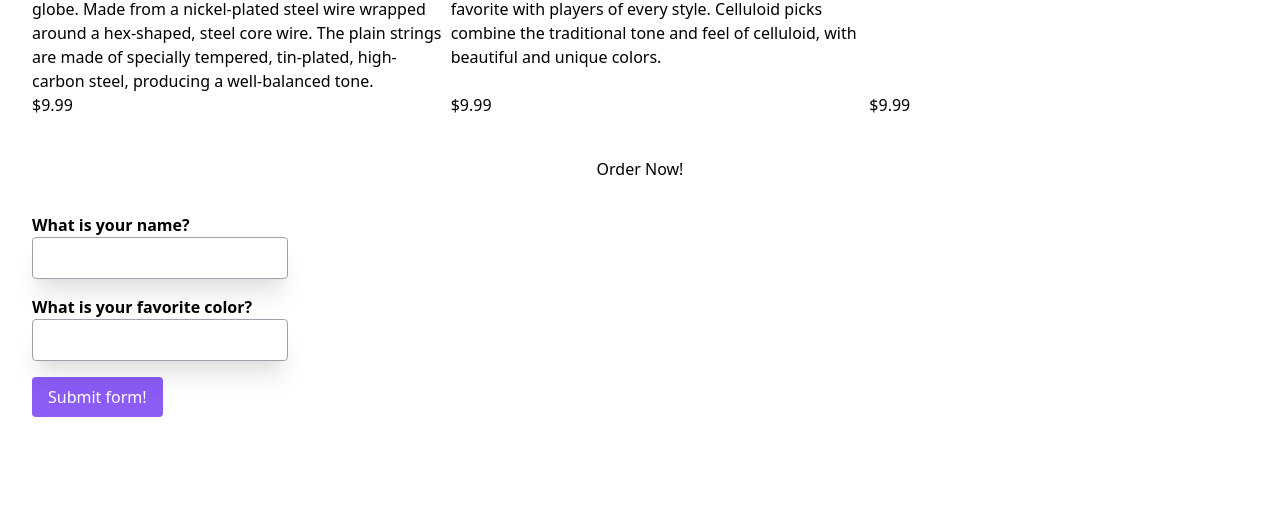
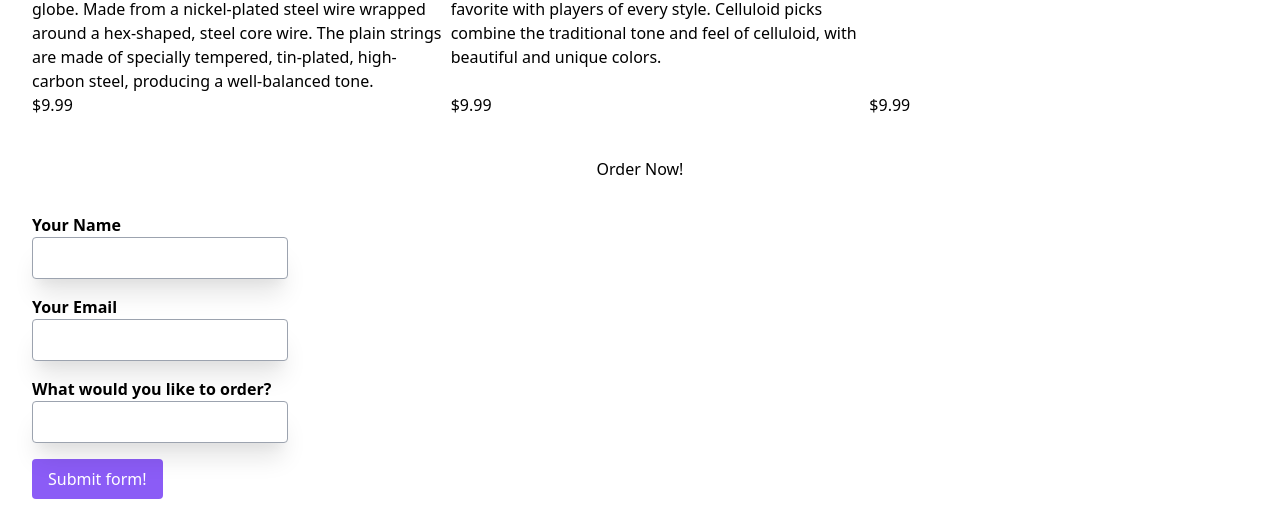
Before and after one commit to jaisonthomas1991/week2-lab, a plain HTML site: page index.html in a window 1280 px wide. Shown: the part 451-982 px from the top of the page. Before the commit the page ends 900 px from the top, so only its background shows below. Drawn offline with nearby package versions, Linux system fonts and the light colour scheme.

Commit message:
Updated again

```diff
--- a/index.html
+++ b/index.html
@@ -51,14 +51,17 @@
     <div>
     <h1 class="text-center">Order Now!</h1>
     <form netlify class="m-8">
-        <label class="block mt-4 font-bold" for="name">What is your name?</label>
+        <label class="block mt-4 font-bold" for="name">Your Name</label>
         <input class="p-2 w-64 border border-gray-400 rounded shadow-xl focus:outline-none focus:ring-purple-500
         focus:border-purple-500" type="text" id="name" name="name">
 
-        <label class="block mt-4 font-bold" for="favorite-color">What is your favorite
-        color?</label>
+        <label class="block mt-4 font-bold" for="email">Your Email</label>
         <input class="p-2 w-64 border border-gray-400 rounded shadow-xl focus:outline-none focus:ring-purple-500
-        focus:border-purple-500" type="text" id="favorite-color" name="favoriteColor">
+        focus:border-purple-500" type="text" id="email" name="email">
+
+        <label class="block mt-4 font-bold" for="order">What would you like to order?</label>
+        <input class="p-2 w-64 border border-gray-400 rounded shadow-xl focus:outline-none focus:ring-purple-500
+        focus:border-purple-500" type="text" id="order" name="order">
 
         <button class="block mt-4 text-white bg-purple-500 rounded px-4 py-2">Submit form!</button>
       </form>
```
